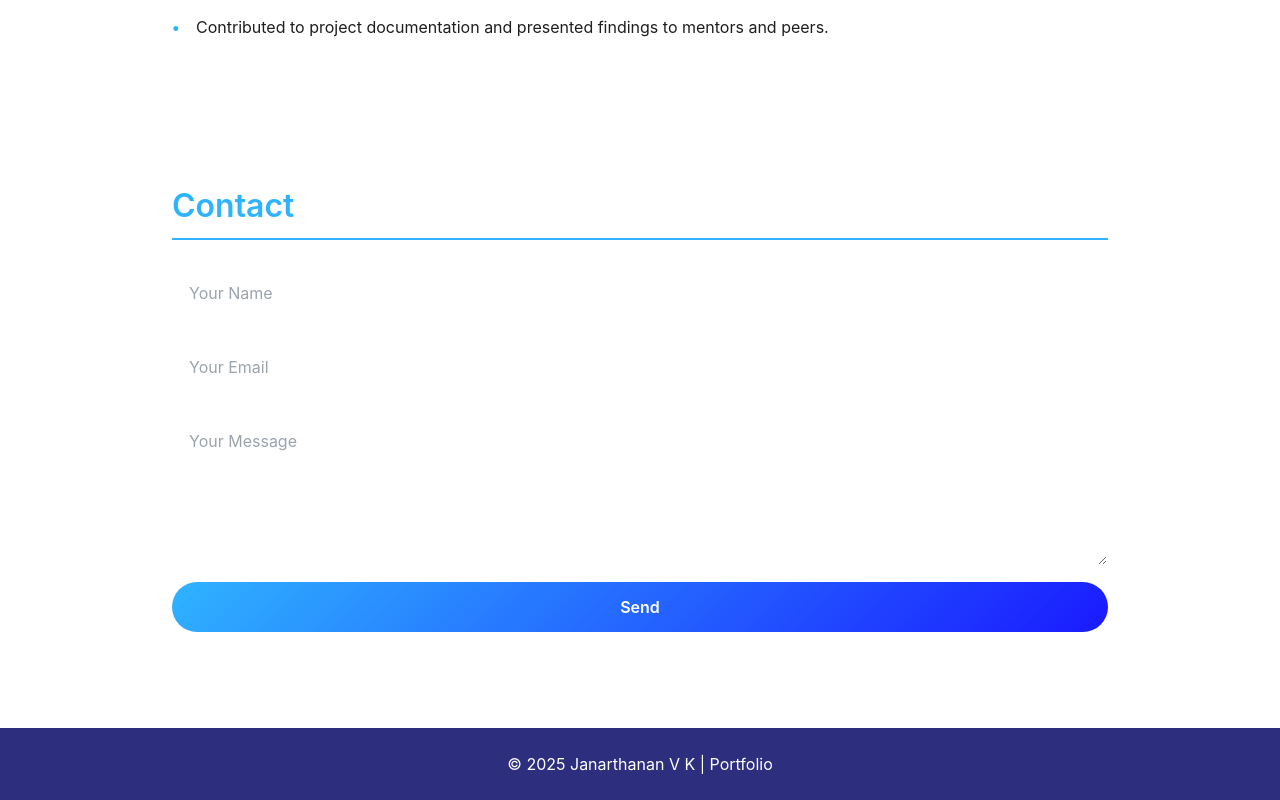
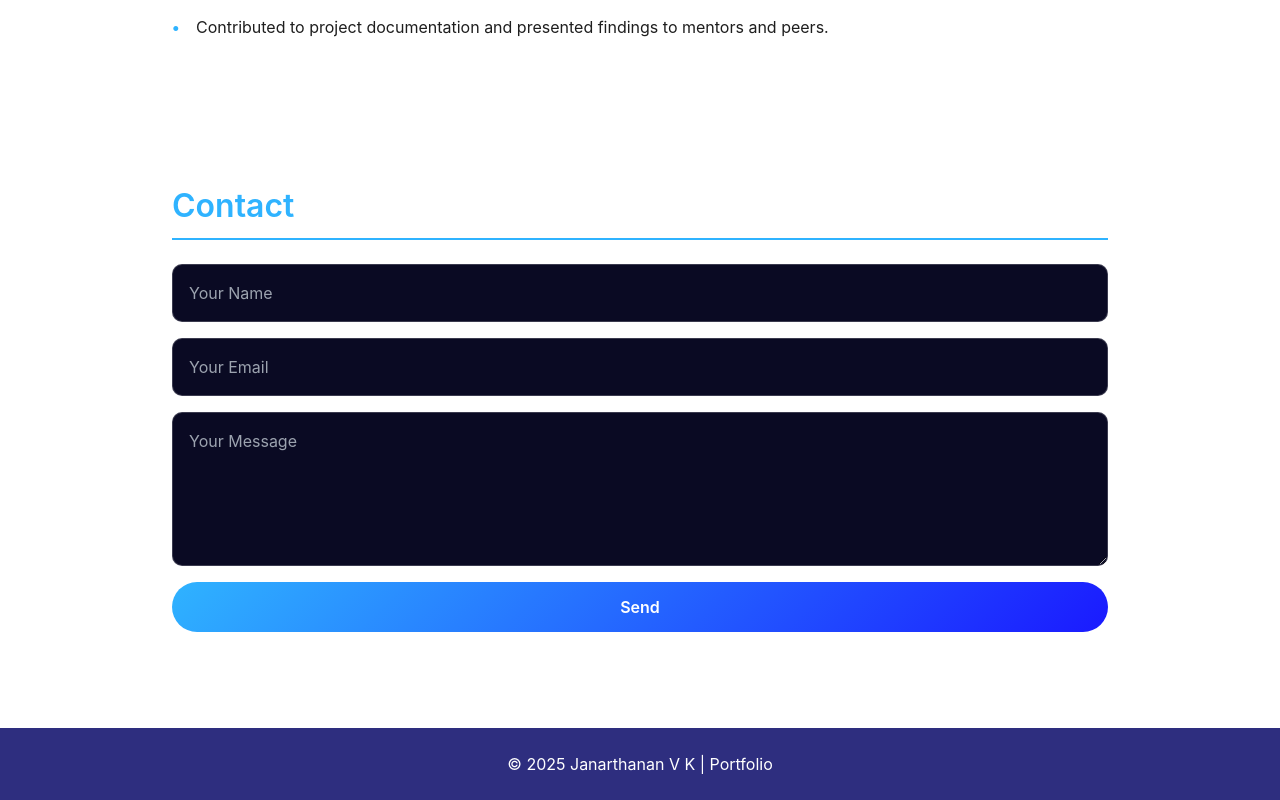
Before and after one commit to Janarthanan2/Portfolio, a React (Vite) app in the folder project/: page / in a window 1280 px wide. Shown: the part 4022-4822 px from the top of the page. Built offline with nearby package versions, Linux system fonts and the light colour scheme.

Commit message:
Fix vite build script

```diff
--- a/project/src/index.css
+++ b/project/src/index.css
@@ -448,6 +448,7 @@ form input, form textarea {
   border: 1px solid rgba(255, 255, 255, 0.2);
   border-radius: 10px;
   background: var(--card-bg);
+  background-color: #0a0a23;
   color: var(--text-color);
   resize: vertical;
   transition: all 0.3s ease;
```
